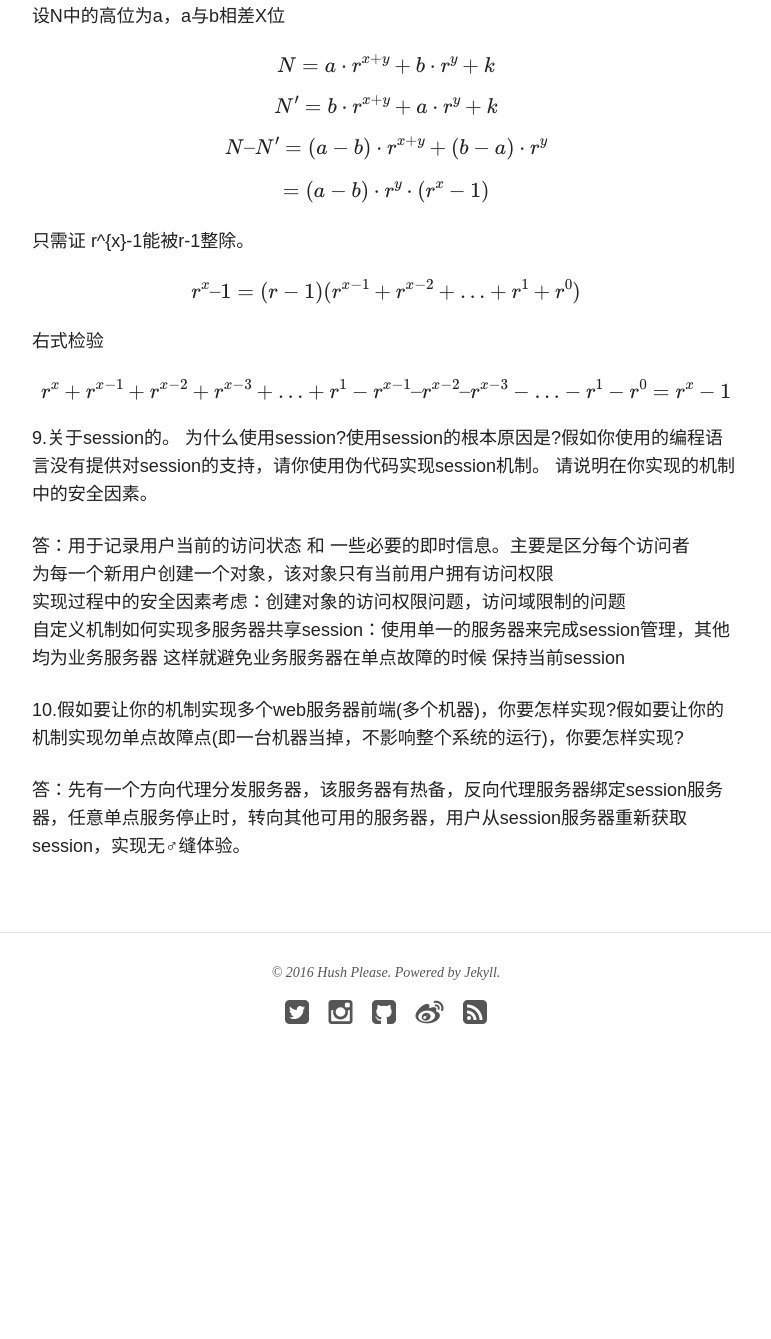
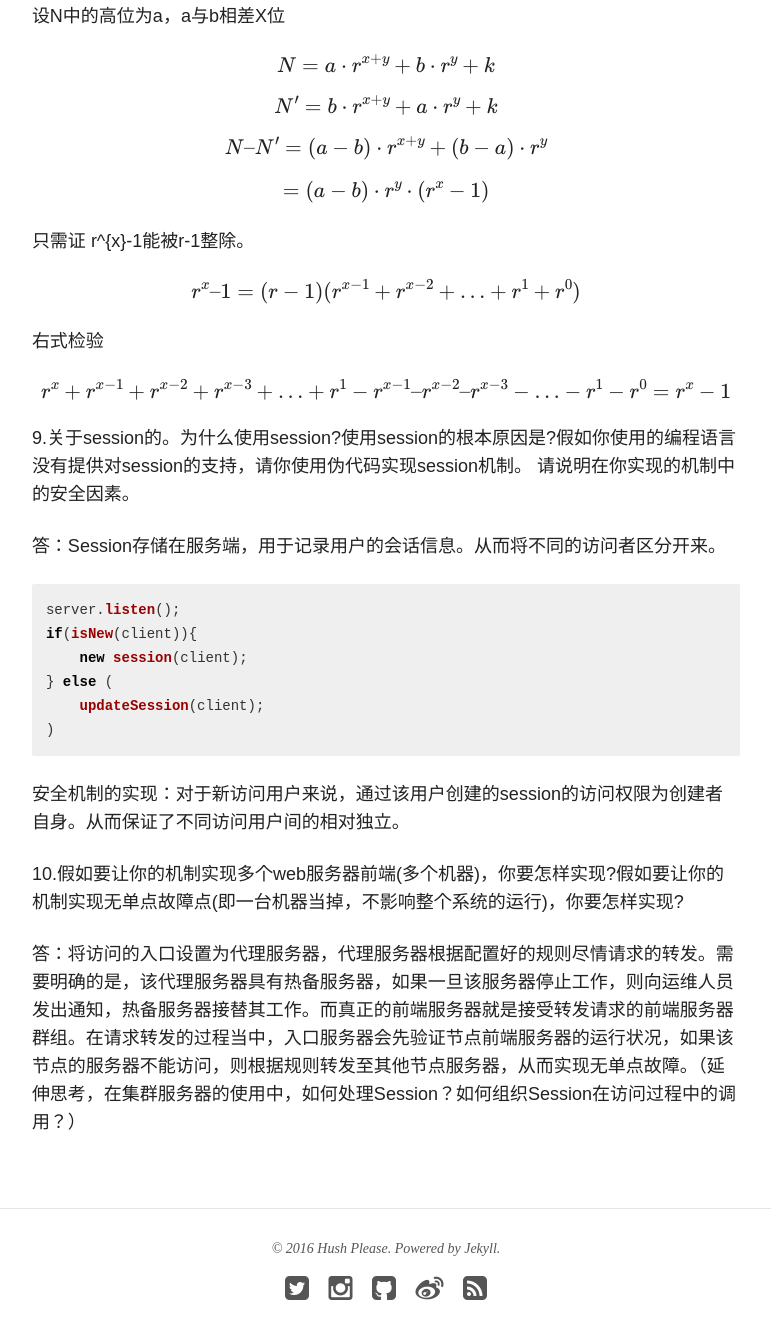
Before and after one commit to hushPlease/hushPlease.github.io, a Jekyll site: the page built from _posts/articles/2016-07-28-netease-written-examination.md, in a window 1280 px wide and 1400 px high, scrolled down 7017 px. Shown: the top 1339 px of the window, without its empty margins (254-1025 px from the left). Built offline with Jekyll 4.4.1, drawn with Linux system fonts in a browser that asks for light colours; nearby versions of some CDN libraries; formulas are drawn with MathJax 3; before the commit the page ends 8141 px from its top, so only the background shows below that.

Commit message:
update: netease exam.
Update No.9 & No.10 answer.

````diff
--- a/_posts/articles/2016-07-28-netease-written-examination.md
+++ b/_posts/articles/2016-07-28-netease-written-examination.md
@@ -226,13 +226,19 @@ D.正确，删除相关字段需要动态维护索引，故效率降低。
 \\[ r^{x}+ r^{x-1} + r^{x-2} + r^{x-3} + ... + r^{1} -
     r^{x-1} – r^{x-2} – r^{x-3} - ... -r^{1} - r^{0} = r^{x} - 1 \\]
 
-9.关于session的。 为什么使用session?使用session的根本原因是?假如你使用的编程语言没有提供对session的支持，请你使用伪代码实现session机制。 请说明在你实现的机制中的安全因素。
+9.关于session的。为什么使用session?使用session的根本原因是?假如你使用的编程语言没有提供对session的支持，请你使用伪代码实现session机制。 请说明在你实现的机制中的安全因素。
 
-答：用于记录用户当前的访问状态 和 一些必要的即时信息。主要是区分每个访问者
-为每一个新用户创建一个对象，该对象只有当前用户拥有访问权限
-实现过程中的安全因素考虑：创建对象的访问权限问题，访问域限制的问题
-自定义机制如何实现多服务器共享session：使用单一的服务器来完成session管理，其他均为业务服务器 这样就避免业务服务器在单点故障的时候 保持当前session
+答：Session存储在服务端，用于记录用户的会话信息。从而将不同的访问者区分开来。
+``` javascript
+server.listen();
+if(isNew(client)){
+    new session(client);
+} else (
+    updateSession(client);
+)
+```
+安全机制的实现：对于新访问用户来说，通过该用户创建的session的访问权限为创建者自身。从而保证了不同访问用户间的相对独立。
 
-10.假如要让你的机制实现多个web服务器前端(多个机器)，你要怎样实现?假如要让你的机制实现勿单点故障点(即一台机器当掉，不影响整个系统的运行)，你要怎样实现?
+10.假如要让你的机制实现多个web服务器前端(多个机器)，你要怎样实现?假如要让你的机制实现无单点故障点(即一台机器当掉，不影响整个系统的运行)，你要怎样实现?
 
-答：先有一个方向代理分发服务器，该服务器有热备，反向代理服务器绑定session服务器，任意单点服务停止时，转向其他可用的服务器，用户从session服务器重新获取session，实现无♂缝体验。
+答：将访问的入口设置为代理服务器，代理服务器根据配置好的规则尽情请求的转发。需要明确的是，该代理服务器具有热备服务器，如果一旦该服务器停止工作，则向运维人员发出通知，热备服务器接替其工作。而真正的前端服务器就是接受转发请求的前端服务器群组。在请求转发的过程当中，入口服务器会先验证节点前端服务器的运行状况，如果该节点的服务器不能访问，则根据规则转发至其他节点服务器，从而实现无单点故障。（延伸思考，在集群服务器的使用中，如何处理Session？如何组织Session在访问过程中的调用？）
````
